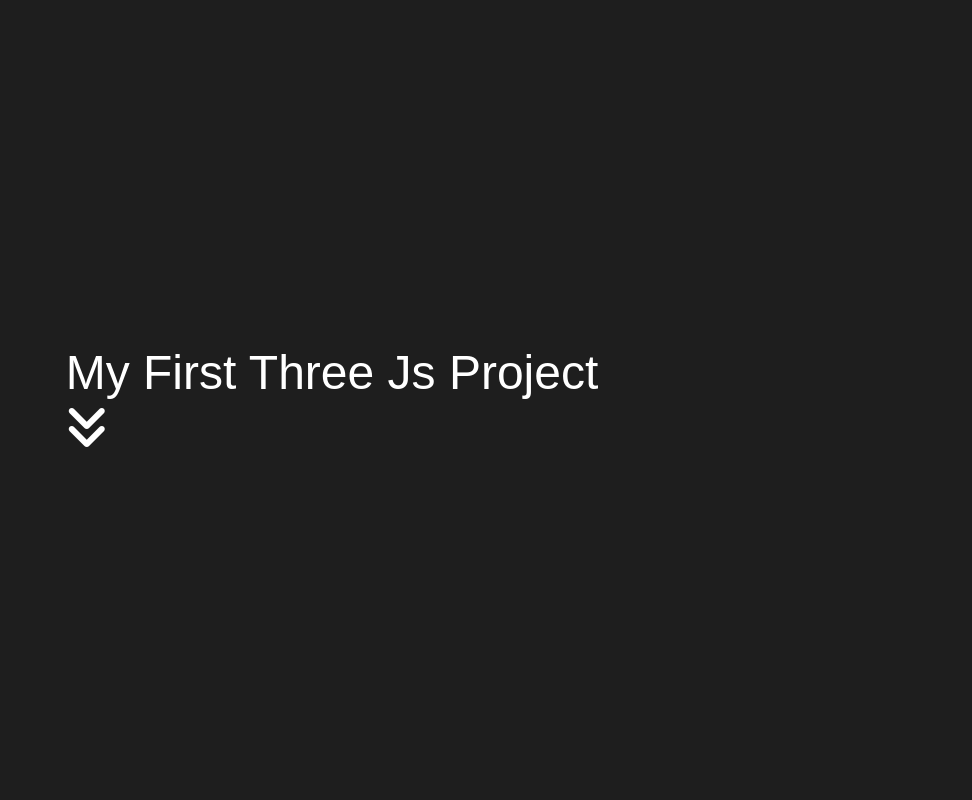
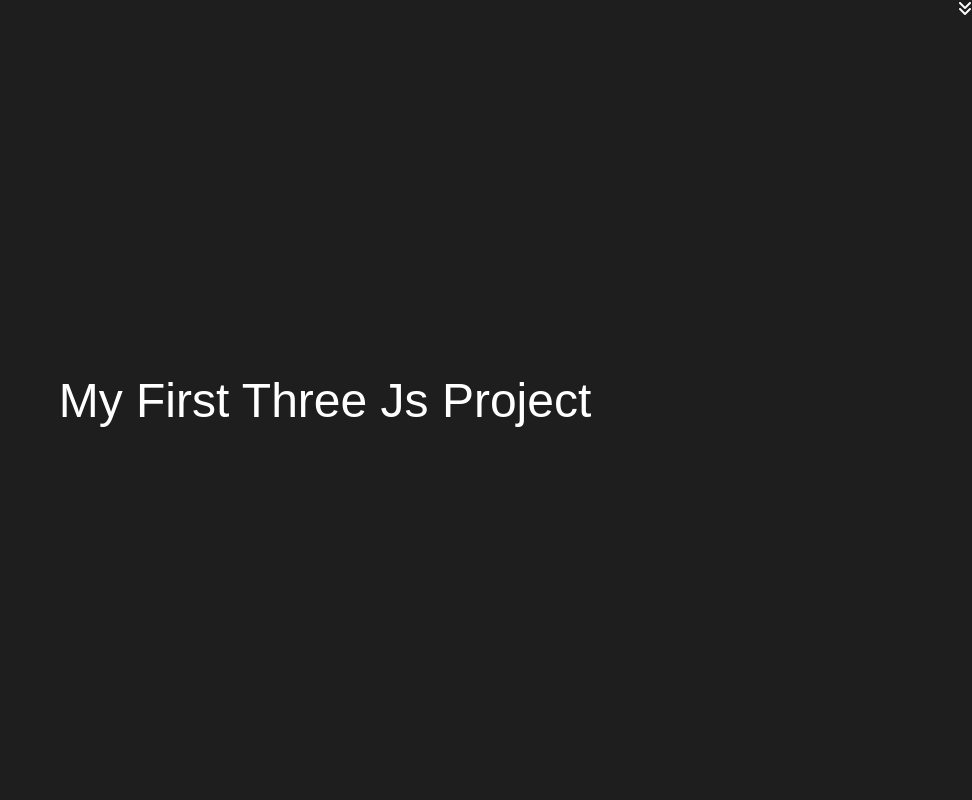
Before and after one commit to MahimnaUpadhyay/My-First-Three-JS-Project, a website built with Vite: page index.html in a window 1280 px wide. Shown: the top 800 px of the page, without its empty margins (308-1280 px from the left). Built offline with nearby package versions, Linux system fonts and the light colour scheme; animation ran at ten frames a second.

Commit message:
Changes made

```diff
--- a/index.html
+++ b/index.html
@@ -13,8 +13,11 @@
         <div class="text_container">
             <div class="text">
                 <p>My First Three Js Project</p>
-                <i class="fa-solid fa-angles-down"></i>
             </div>
+        </div>
+
+        <div class="icon">
+            <i class="fa-solid fa-angles-down"></i>
         </div>
 
     </div>
--- a/style.scss
+++ b/style.scss
@@ -15,10 +15,10 @@ body
 
 .container
 {
-    display: flex;
+    display: grid;
     width: 100vw;
     height: 100vh;
-    overflow-y: auto;
+    grid-template-rows: repeat(2, 1fr);
 }
 
 .text_container
@@ -34,7 +34,11 @@ body
     font-size: 10em;
 }
 
-.text i
+.icon
 {
-    transform: translateX(-50%);
+    display: flex;
+    width: 100%;
+    justify-content: center;
+    align-items: center;
+    position: absolute;
 }
```
